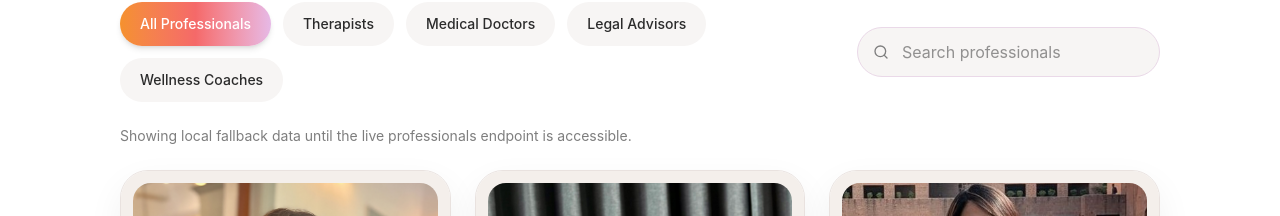
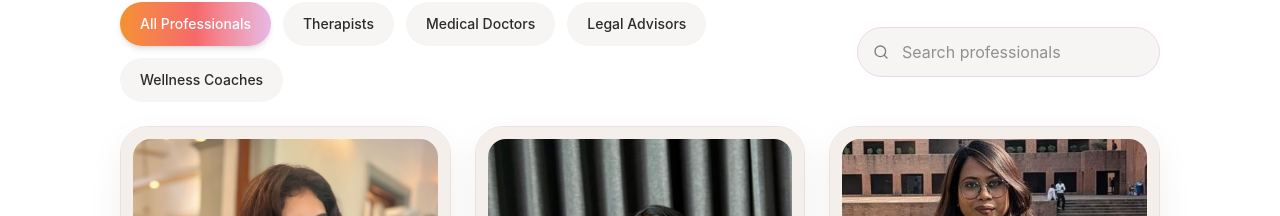
Before and after one commit to HyphenKonnect/front-end, a Next.js app: page /professionals in a window 1280 px wide. Shown: the part 508-724 px from the top of the page. Built offline with nearby package versions, Linux system fonts and the light colour scheme; no server answers.

Commit message:
Remove fallback banner and fix API default

```diff
--- a/src/components/site/ProfessionalsPageContent.tsx
+++ b/src/components/site/ProfessionalsPageContent.tsx
@@ -158,14 +158,6 @@ export function ProfessionalsPageContent({
             </div>
           </div>
 
-          <p className="mb-6 text-sm text-[#7e7e7e]">
-            {usingLiveData
-              ? filtered.length
-                ? "Showing live professionals from the platform."
-                : "Live data is available, but this view is using fallback profiles until category details fully match."
-              : "Showing local fallback data until the live professionals endpoint is accessible."}
-          </p>
-
           <div className="grid gap-6 md:grid-cols-2 xl:grid-cols-3">
             {displayedProfessionals.map((professional) => (
               <div
--- a/src/lib/api.ts
+++ b/src/lib/api.ts
@@ -1,5 +1,5 @@
 export const API_BASE_URL =
-  process.env.NEXT_PUBLIC_API_BASE_URL ?? "http://localhost:8080";
+  process.env.NEXT_PUBLIC_API_BASE_URL ?? "http://localhost:5000";
 
 export type SessionUser = {
   _id: string;
```
